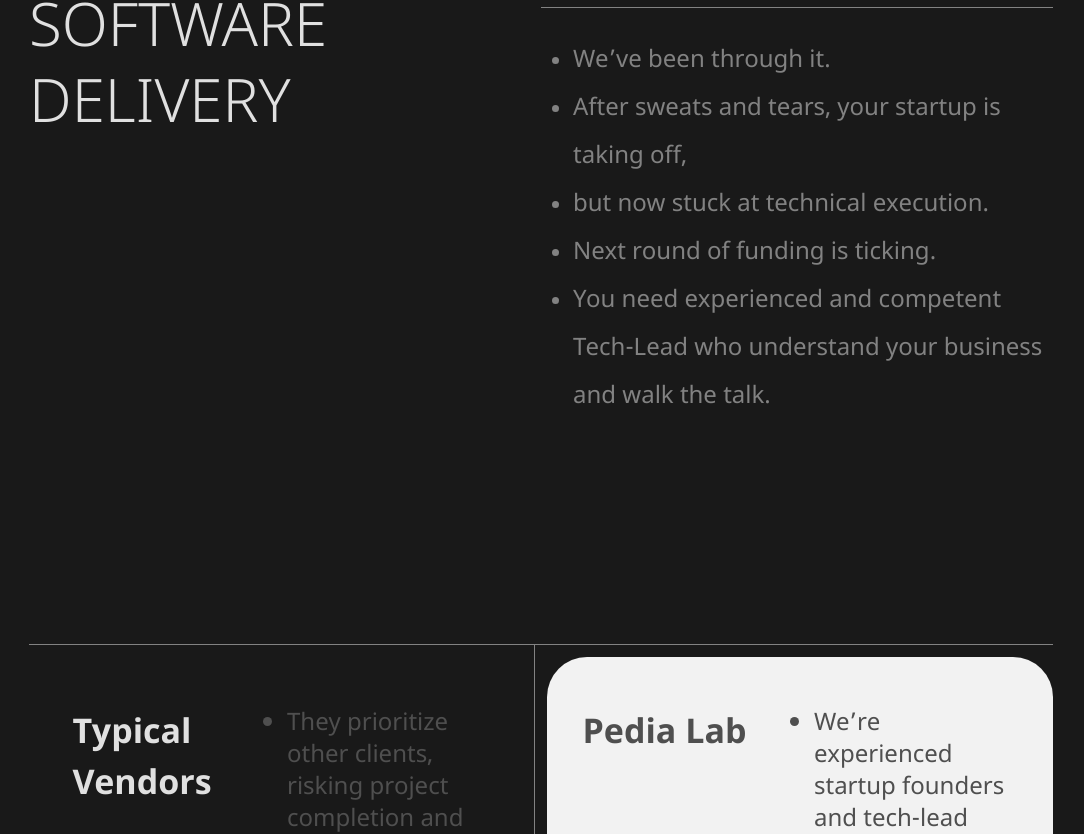
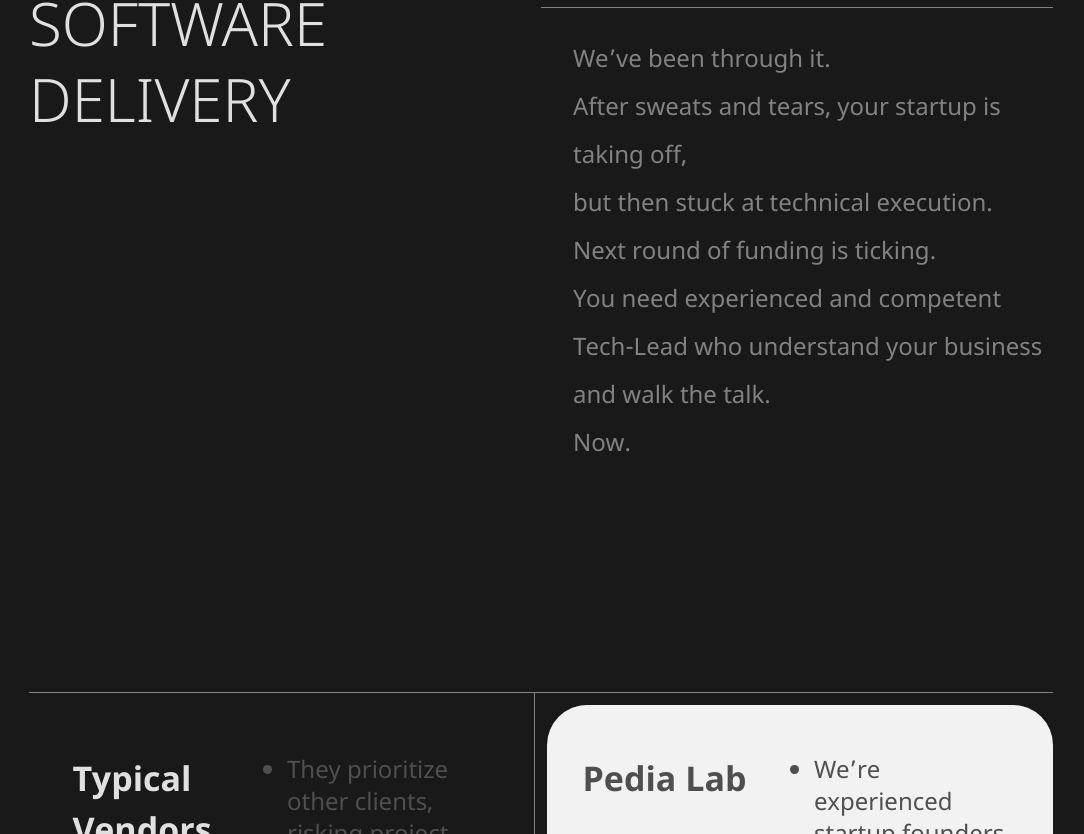
Before and after one commit to pedialab/pedialab.io, a Next.js app: page / in a window 1280 px wide. Shown: the part 3105-3939 px from the top of the page, without its empty margins (99-1183 px from the left). Built offline with nearby package versions, Linux system fonts and the light colour scheme.

Commit message:
fix: copywritings

```diff
--- a/page-container/index-page/SoftwareDelivery.tsx
+++ b/page-container/index-page/SoftwareDelivery.tsx
@@ -39,11 +39,12 @@
     () => [
       'We’ve been through it.',
       'After sweats and tears, your startup is taking off,',
-      'but now stuck at technical execution.',
+      'but then stuck at technical execution.',
       'Next round of funding is ticking.',
-      'You need experienced and competent Tech-Lead who understand your business and walk the talk.'
+      'You need experienced and competent Tech-Lead who understand your business and walk the talk.',
+      'Now.'
     ].map((content) => (
-      <Box component="li" key={content} className={classes.listItem}>
+      <Box >
         <Typography component="p" variant="subtitle2" color="secondary">
           {content}
         </Typography>
```
